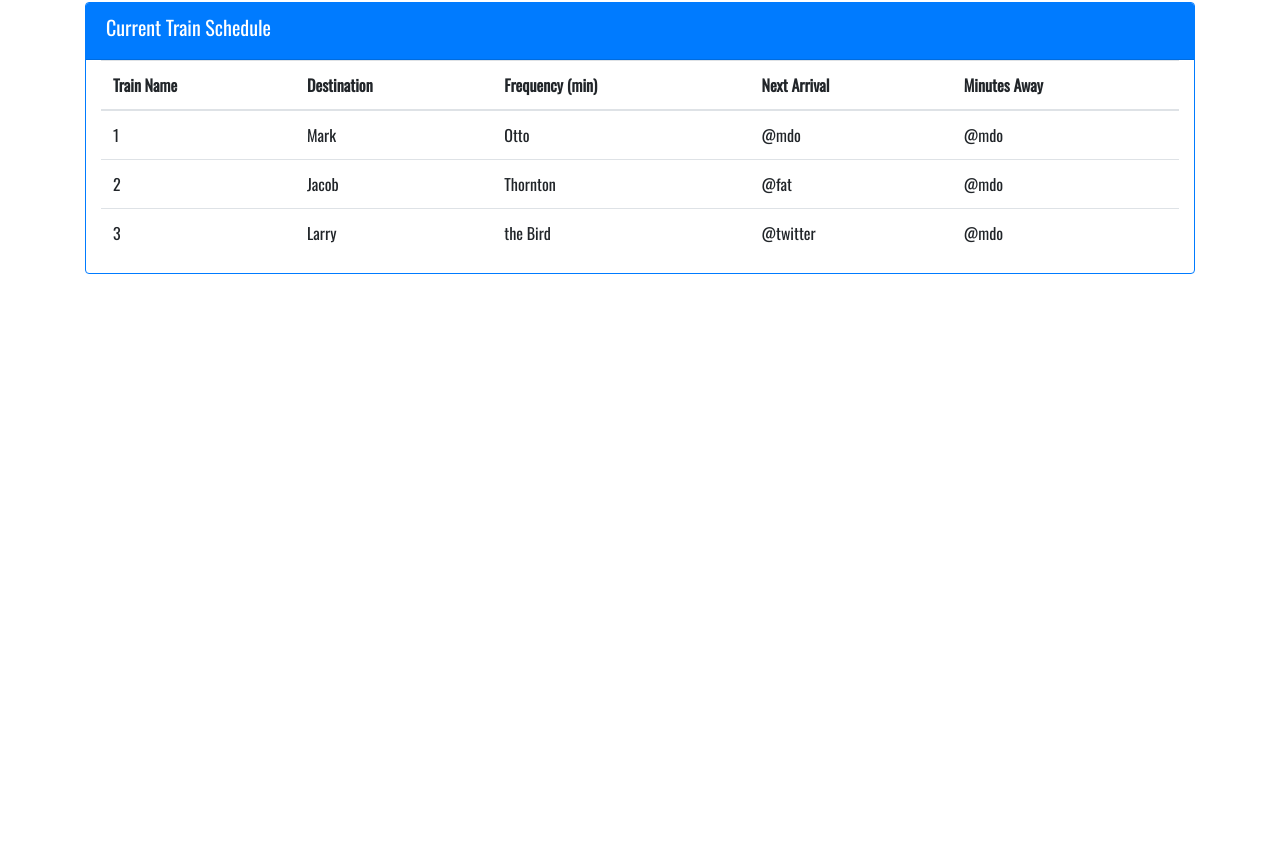
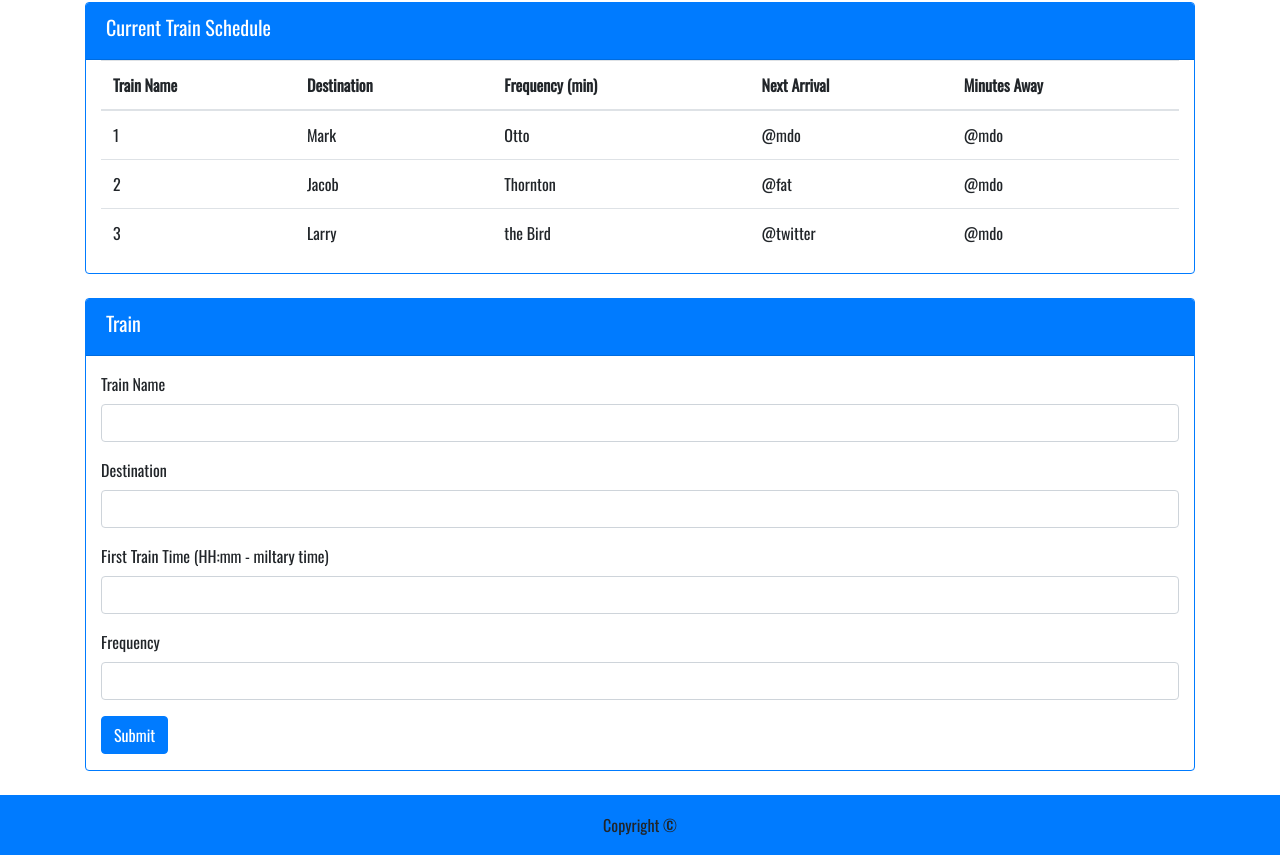
Before and after one commit to mickburgess/trainschedule, a plain HTML site: page index.html in a window 1280 px wide. Shown: the part 279-1134 px from the top of the page. Before the commit the page ends 800 px from the top, so only its background shows below. Drawn offline with nearby package versions, Linux system fonts and the light colour scheme.

Commit message:
add remaining base html

```diff
--- a/assets/css/style.css
+++ b/assets/css/style.css
@@ -1,3 +1,13 @@
 body {
   font-family: 'Oswald', sans-serif;
+  /* position: relative; */
 }
+
+.footer {
+  /* position: absolute; */
+  /* bottom: 0; */
+  width: 100%;
+  height: 60px;
+  line-height: 60px;
+
+}
--- a/index.html
+++ b/index.html
@@ -10,7 +10,6 @@
   <link rel="stylesheet" type="text/css" media="screen" href="assets/css/style.css" />
 </head>
 <body>
-
   <div class="container">
     <div class="jumbotron bg-primary text-white">
         <h1 class="display-4 text-center">Anytime is Train Time</h1>
@@ -59,7 +58,38 @@
           </div>
         </div>
       </div>
+      <div class="card w-100 border-primary my-4">
+          <div class="card-header text-white bg-primary">
+            <h5>Train</h5>
+          </div>
+          <div class="container">
+            <form>
+                <div class="form-group mt-3">
+                  <label for="trainNameInput">Train Name</label>
+                  <input type="text" class="form-control" id="trainNameInput">
+                </div>
+                <div class="form-group">
+                  <label for="destinationInput">Destination</label>
+                  <input type="text" class="form-control" id="destinationInput">
+                </div>
+                <div class="form-group">
+                    <label for="trainTimeInput">First Train Time (HH:mm - miltary time)</label>
+                    <input type="text" class="form-control" id="trainTimeInput">
+                  </div>
+                  <div class="form-group">
+                    <label for="frequencyInput">Frequency</label>
+                    <input type="text" class="form-control" id="frequencyInput">
+                  </div>
+                  <input class="btn btn-primary mb-3" type="submit" value="Submit">
+            </form>
+          </div>
+        </div>
   </div>
+  <footer class="footer bg-primary">
+    <div class="container text-center w-auto">
+        Copyright &copy;
+    </div>
+  </footer>
 
   <script src="https://code.jquery.com/jquery-3.3.1.slim.min.js" integrity="sha384-q8i/X+965DzO0rT7abK41JStQIAqVgRVzpbzo5smXKp4YfRvH+8abtTE1Pi6jizo" crossorigin="anonymous"></script>
   <script src="https://cdnjs.cloudflare.com/ajax/libs/popper.js/1.14.0/umd/popper.min.js" integrity="sha384-cs/chFZiN24E4KMATLdqdvsezGxaGsi4hLGOzlXwp5UZB1LY//20VyM2taTB4QvJ" crossorigin="anonymous"></script>
```
